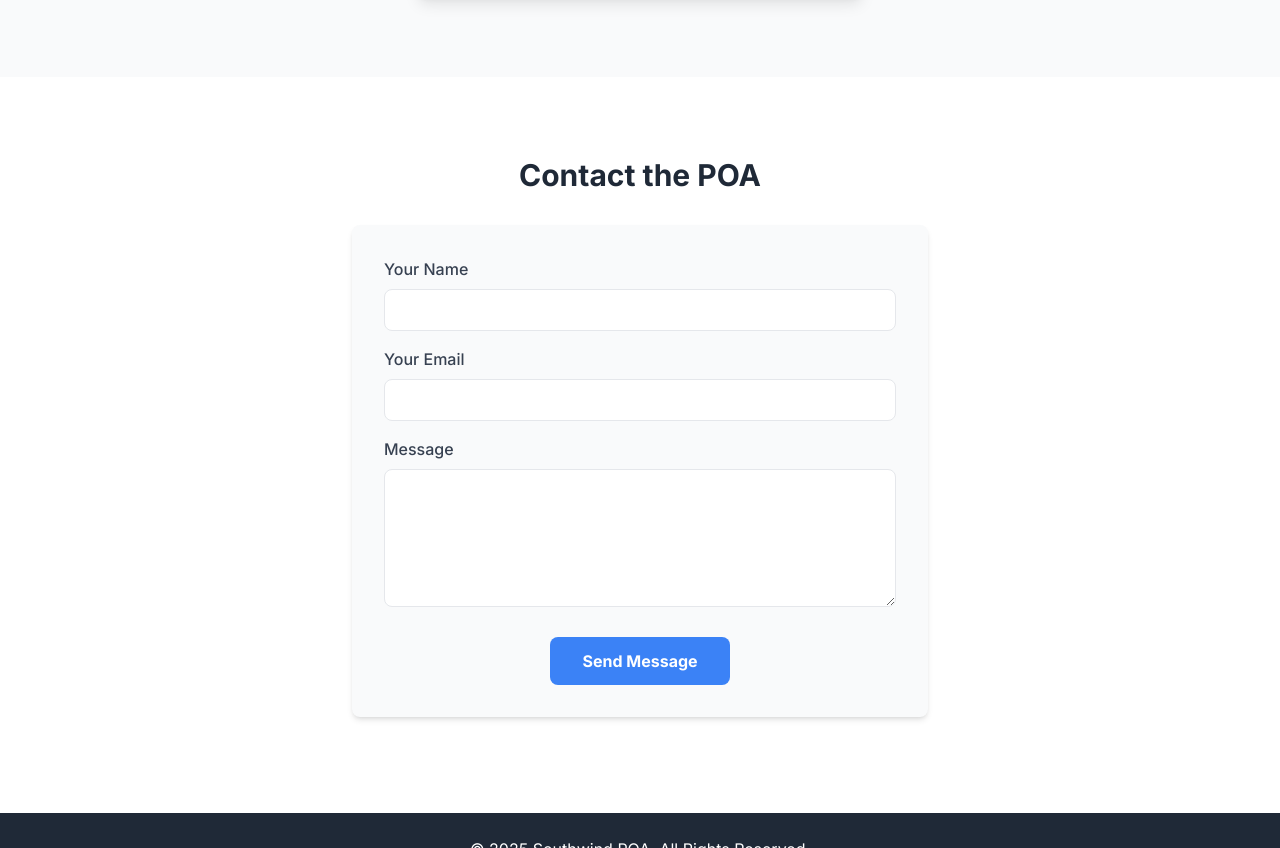
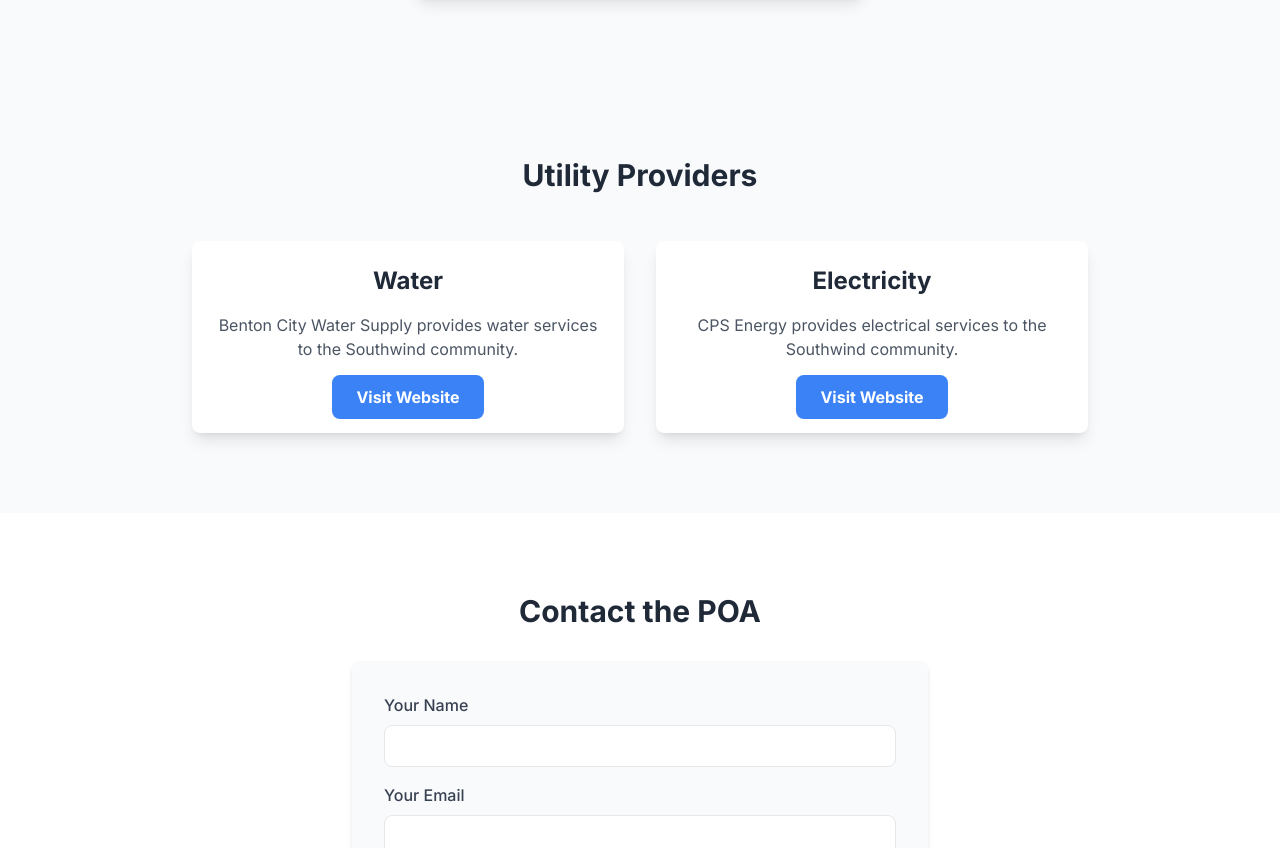
Before and after one commit to Derishi/southwind-poa, a plain HTML site: page index.html in a window 1280 px wide. Shown: the part 1952-2800 px from the top of the page. Drawn offline with nearby package versions, Linux system fonts and the light colour scheme.

Commit message:
feat: add utility provider section and nav links

```diff
--- a/index.html
+++ b/index.html
@@ -35,6 +35,7 @@
                     <a href="#members" class="nav-link text-gray-600 hover:text-blue-500">Board Members</a>
                     <a href="#bylaws" class="nav-link text-gray-600 hover:text-blue-500">Bylaws & Restrictions</a>
                     <a href="#dues" class="nav-link text-gray-600 hover:text-blue-500">Pay Dues</a>
+                    <a href="#utilities" class="nav-link text-gray-600 hover:text-blue-500">Utilities</a>
                     <a href="#contact" class="nav-link text-gray-600 hover:text-blue-500">Contact</a>
                 </div>
                 <!-- Mobile Menu Button -->
@@ -150,6 +151,31 @@
             </div>
         </section>
 
+        <!-- Utility Providers Section -->
+        <section id="utilities" class="py-20 bg-gray-50">
+            <div class="container mx-auto px-6">
+                <h2 class="text-3xl font-bold text-center text-gray-800 mb-12">Utility Providers</h2>
+                <div class="grid grid-cols-1 md:grid-cols-2 gap-8 max-w-4xl mx-auto">
+                    <!-- Water Utility -->
+                    <div class="bg-white rounded-lg shadow-lg p-6 text-center">
+                        <h3 class="text-2xl font-bold text-gray-800 mb-4">Water</h3>
+                        <p class="text-gray-600 mb-6">Benton City Water Supply provides water services to the Southwind community.</p>
+                        <a href="https://bentoncitywater.com/" target="_blank" class="bg-blue-500 hover:bg-blue-600 text-white font-bold py-3 px-6 rounded-lg transition duration-300 ease-in-out">
+                            Visit Website
+                        </a>
+                    </div>
+                    <!-- Electrical Utility -->
+                    <div class="bg-white rounded-lg shadow-lg p-6 text-center">
+                        <h3 class="text-2xl font-bold text-gray-800 mb-4">Electricity</h3>
+                        <p class="text-gray-600 mb-6">CPS Energy provides electrical services to the Southwind community.</p>
+                        <a href="https://www.cpsenergy.com/" target="_blank" class="bg-blue-500 hover:bg-blue-600 text-white font-bold py-3 px-6 rounded-lg transition duration-300 ease-in-out">
+                            Visit Website
+                        </a>
+                    </div>
+                </div>
+            </div>
+        </section>
+
         <!-- Contact Section -->
         <section id="contact" class="py-20 bg-white">
             <div class="container mx-auto px-6">
```
